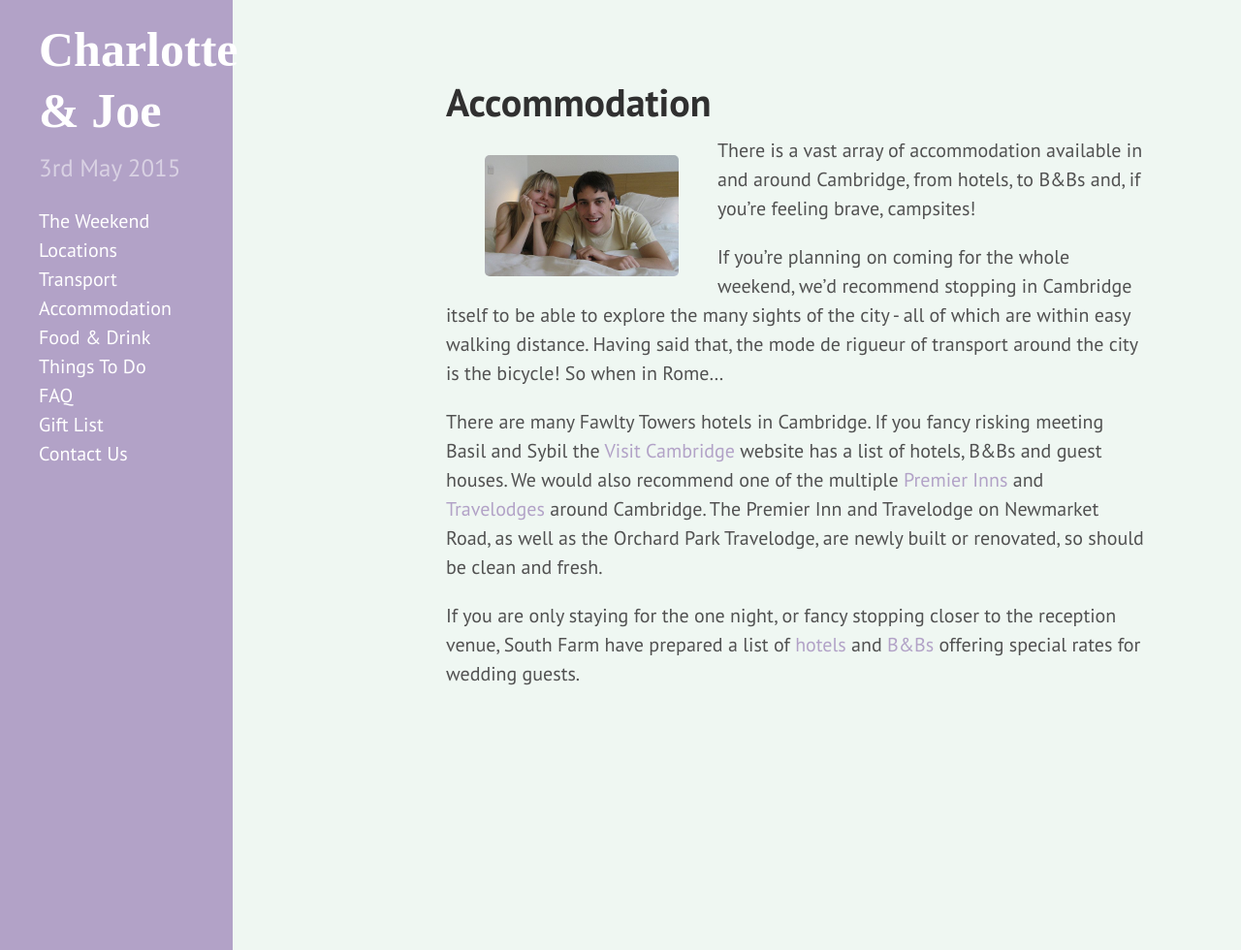
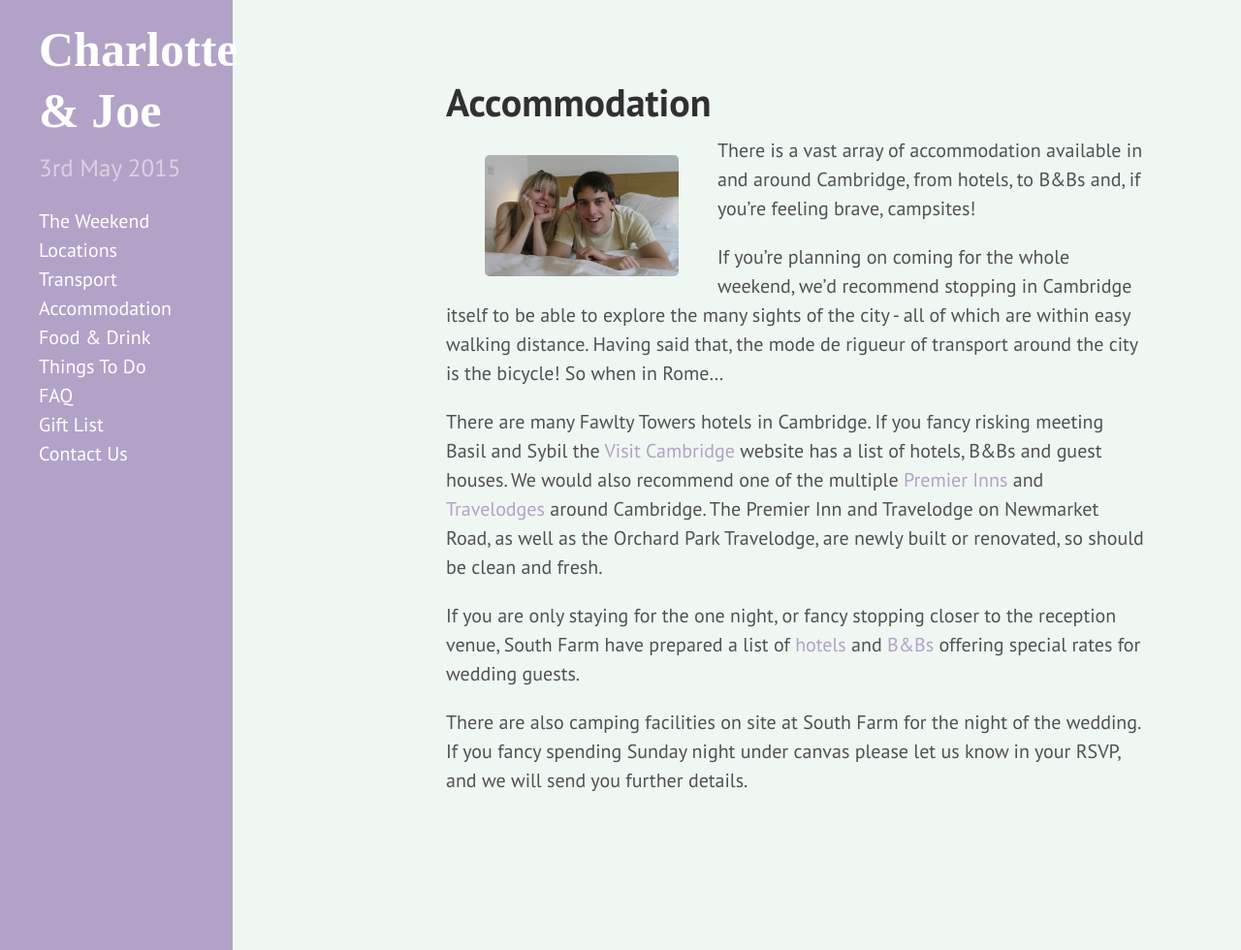
Before and after one commit to CharlotteAndJoe2015/charlotteandjoe2015.github.io, a Jekyll site: the page built from accommodation.md, in a window 1280 px wide and 980 px high. Shown: the whole window at 97% size. Built offline with Jekyll 4.4.1, drawn with Linux system fonts in a browser that asks for light colours; some web fonts are replaced; Markdown is read by kramdown in place of the engine named in the settings.

Commit message:
Add details about camping

```diff
--- a/accommodation.md
+++ b/accommodation.md
@@ -11,3 +11,5 @@ If you’re planning on coming for the whole weekend, we’d recommend stopping
 There are many Fawlty Towers hotels in Cambridge. If you fancy risking meeting Basil and Sybil the [Visit Cambridge](http://www.visitcambridge.org/accommodation) website has a list of hotels, B&Bs and guest houses. We would also recommend one of the multiple [Premier Inns](http://www.premierinn.com/en/search!execute.action) and [Travelodges](http://www.travelodge.co.uk/search_and_book/) around Cambridge. The Premier Inn and Travelodge on Newmarket Road, as well as the Orchard Park Travelodge, are newly built or renovated, so should be clean and fresh.
 
 If you are only staying for the one night, or fancy stopping closer to the reception venue, South Farm have prepared a list of [hotels](http://www.south-farm.co.uk/suppliers/detail.asp?Cat=Accommodation+-+Hotels) and [B&Bs](http://www.south-farm.co.uk/suppliers/detail.asp?Cat=Accommodation+-+B%26Bs) offering special rates for wedding guests.
+
+There are also camping facilities on site at South Farm for the night of the wedding. If you fancy spending Sunday night under canvas please let us know in your RSVP, and we will send you further details.
```
